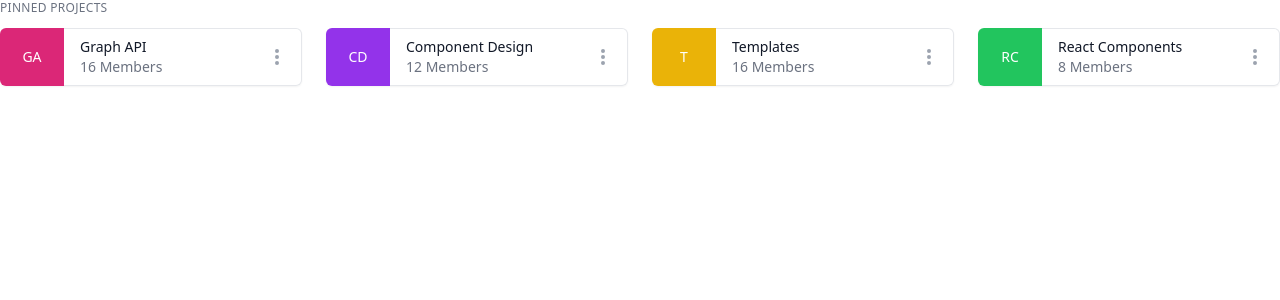
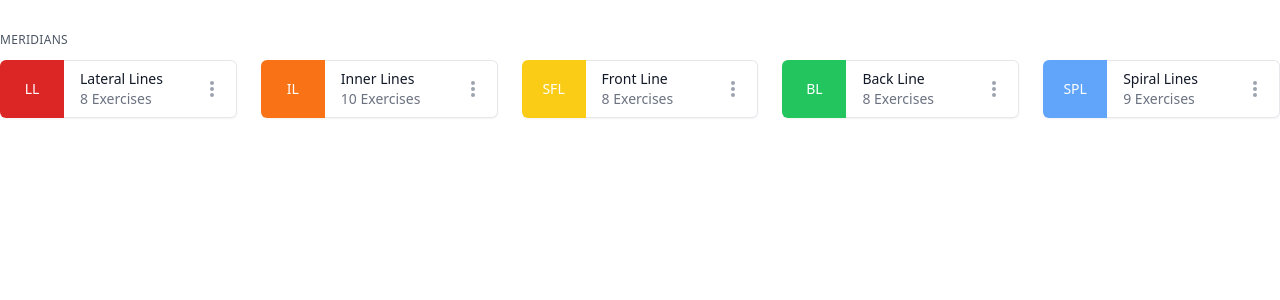
Before and after one commit to shonhartman/mobility-blueprint, a Next.js app: page /conditioning in a window 1280 px wide. Shown: the top 300 px of the page. Built offline with nearby package versions, Linux system fonts and the light colour scheme.

Commit message:
added conditioning list

```diff
--- a/pages/conditioning.js
+++ b/pages/conditioning.js
@@ -2,10 +2,11 @@
 import { DotsVerticalIcon } from '@heroicons/react/solid'
 
 const projects = [
-  { name: 'Graph API', initials: 'GA', href: '#', members: 16, bgColor: 'bg-pink-600' },
-  { name: 'Component Design', initials: 'CD', href: '#', members: 12, bgColor: 'bg-purple-600' },
-  { name: 'Templates', initials: 'T', href: '#', members: 16, bgColor: 'bg-yellow-500' },
-  { name: 'React Components', initials: 'RC', href: '#', members: 8, bgColor: 'bg-green-500' },
+  { name: 'Lateral Lines', initials: 'LL', href: '#', exercises: 8, bgColor: 'bg-red-600' },
+  { name: 'Inner Lines', initials: 'IL', href: '#', exercises: 10, bgColor: 'bg-orange-500' },
+  { name: 'Front Line', initials: 'SFL', href: '#', exercises: 8, bgColor: 'bg-yellow-400' },
+  { name: 'Back Line', initials: 'BL', href: '#', exercises: 8, bgColor: 'bg-green-500' },
+  { name: 'Spiral Lines', initials: 'SPL', href: '#', exercises: 9, bgColor: 'bg-blue-400' }
 ]
 
 function classNames(...classes) {
@@ -14,9 +15,9 @@ function classNames(...classes) {
 
 export default function Conditioning() {
   return (
-    <div>
-      <h2 className="text-gray-500 text-xs font-medium uppercase tracking-wide">Pinned Projects</h2>
-      <ul role="list" className="mt-3 grid grid-cols-1 gap-5 sm:gap-6 sm:grid-cols-2 lg:grid-cols-4">
+    <div className='container mx-auto mt-8'>
+      <h2 className="text-gray-600 text-xs font-medium uppercase tracking-wide">Meridians</h2>
+      <ul role="list" className="mt-3 grid grid-cols-1 gap-5 sm:gap-6 sm:grid-cols-2 lg:grid-cols-5">
         {projects.map((project) => (
           <li key={project.name} className="col-span-1 flex shadow-sm rounded-md">
             <div
@@ -32,7 +33,7 @@ export default function Conditioning() {
                 <a href={project.href} className="text-gray-900 font-medium hover:text-gray-600">
                   {project.name}
                 </a>
-                <p className="text-gray-500">{project.members} Members</p>
+                <p className="text-gray-500">{project.exercises} Exercises</p>
               </div>
               <div className="flex-shrink-0 pr-2">
                 <button
```
